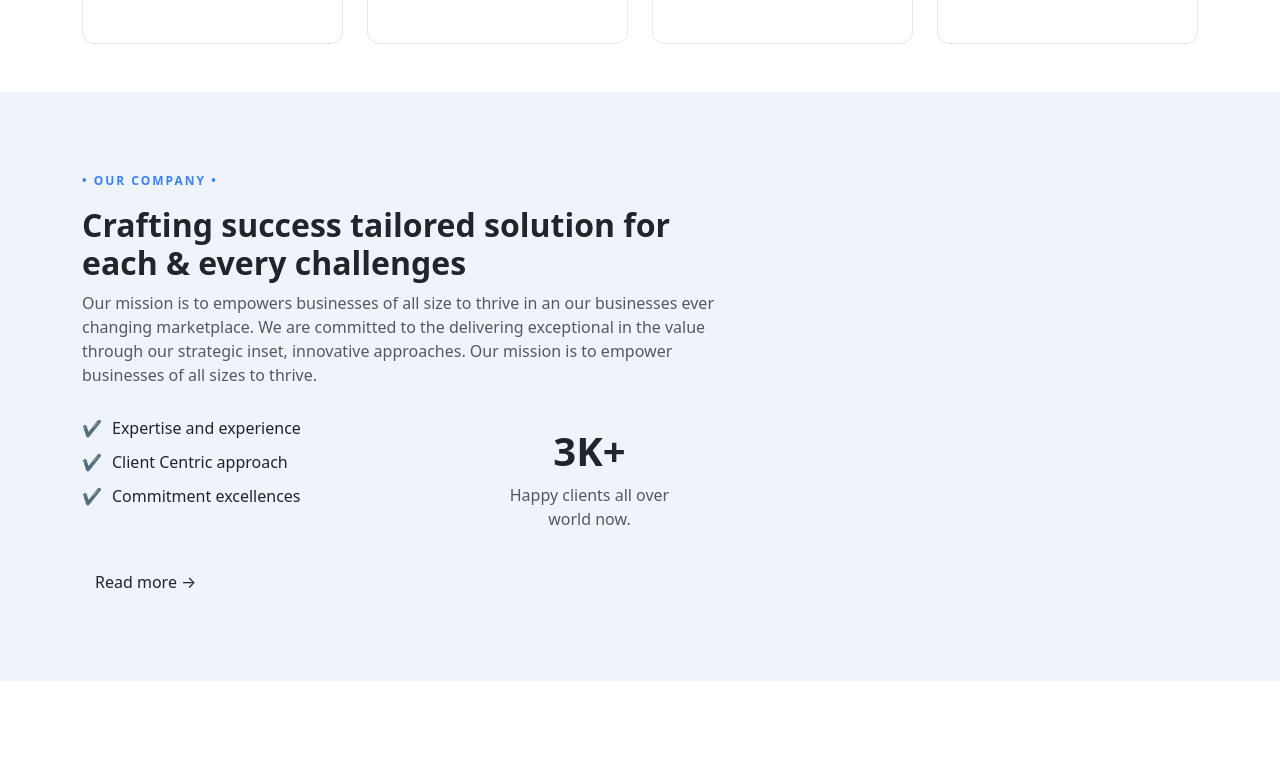
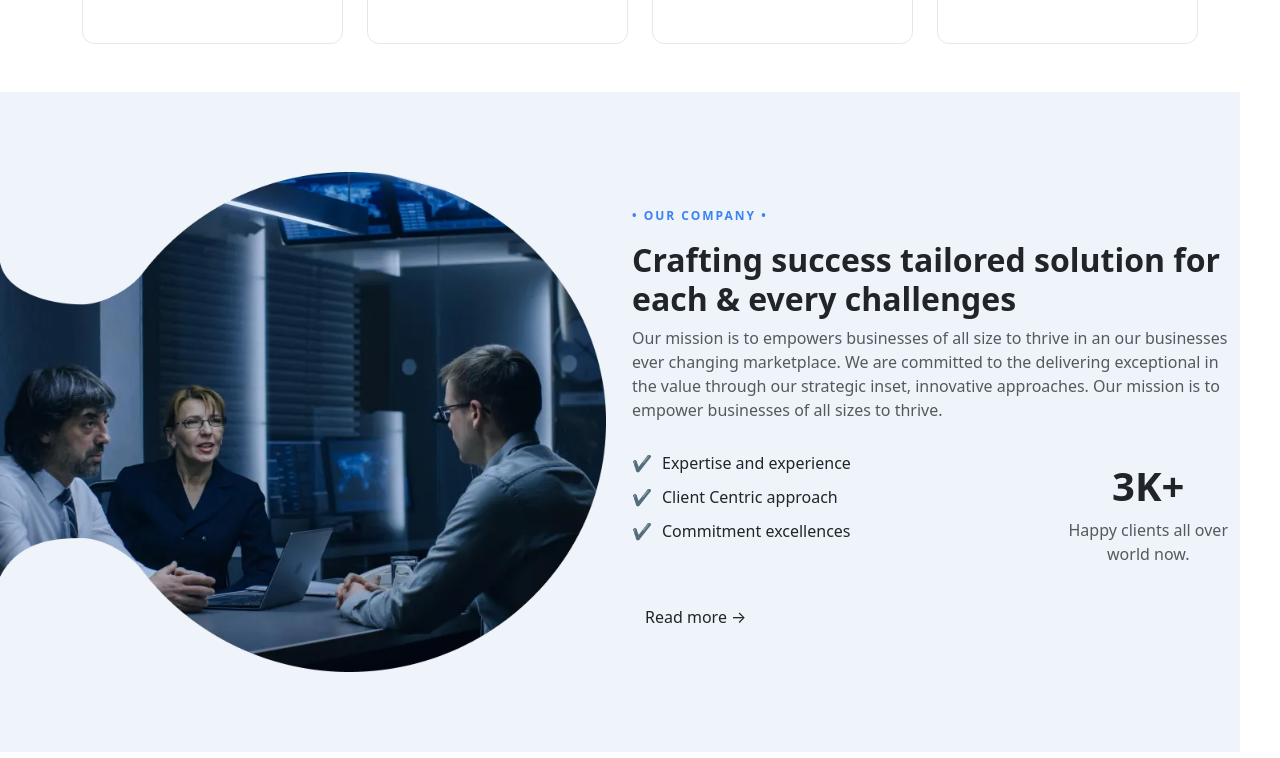
Before and after one commit to VenkataSagar96/FIRST-WEBSITE, a plain HTML site: page index.html in a window 1280 px wide. Shown: the part 1302-2060 px from the top of the page. Drawn offline with nearby package versions, Linux system fonts and the light colour scheme.

Commit message:
3rd update

```diff
--- a/index.html
+++ b/index.html
@@ -134,9 +134,14 @@
   <!-- ================= COMPANY SECTION ================= -->
 
   <section class="company-section">
-    <div class="container">
+    <div class="container-fluid">
       <div class="row align-items-center">
-        <div class="col-md-7">
+
+        <div class="col-md-6 company-img">
+          <img src="assets/Images/about-img.webp" alt="" height="500px">
+        </div>
+
+        <div class="col-md-6">
           <p class="small-title">• OUR COMPANY •</p>
           <h2 class="fw-bold">Crafting success tailored solution for<br>each & every challenges</h2>
 
@@ -154,7 +159,7 @@
               <li>Commitment excellences</li>
             </ul>
 
-            <div class="col-md-5 text-center">
+            <div class="text-center">
               <h1 class="fw-bold mt-4">3K+</h1>
               <p class="text-muted">Happy clients all over<br>world now.</p>
             </div>
@@ -486,11 +491,6 @@
 
 
 
-
-
-
-
-
 </body>
 
 </html>
--- a/style.css
+++ b/style.css
@@ -101,6 +101,12 @@
     .company-section {
       background: #eef4fa;
       padding: 80px 0;
+      margin-right: 40px;
+    }
+
+    .company-section  .company-img {
+      padding-left: 0;
+      margin-left: 0;
     }
 
     .check-list li {
```
